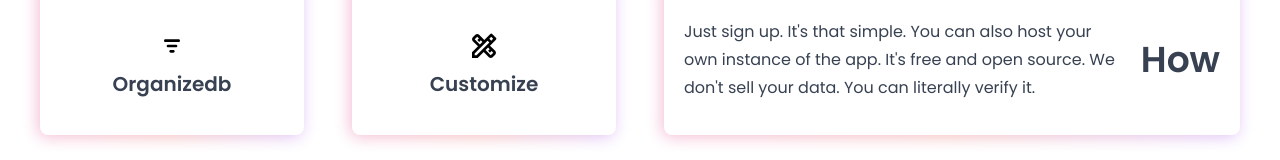
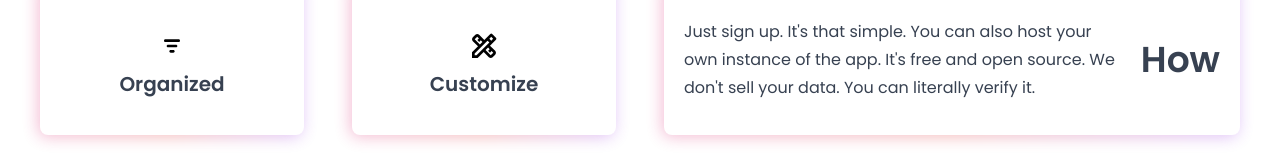
Before and after one commit to MultiEmail/landing-page, a Next.js app: page / in a window 1280 px wide. Shown: the part 340-500 px from the top of the page. Built offline with nearby package versions, Linux system fonts and the light colour scheme.

Commit message:
spelling mistake

```diff
--- a/app/page.tsx
+++ b/app/page.tsx
@@ -47,7 +47,7 @@ export default async function Home() {
                             <div className="flex flex-col my-2 w-full justify-center">
                                 <article className="flex flex-col justify-center items-center">
                                     <CgSortAz className="w-[32px] h-[32px] m-2" />
-                                    <h4 className="flex text-xl prose font-bold mb-0">Organizedb</h4>
+                                    <h4 className="flex text-xl prose font-bold mb-0">Organized</h4>
                                 </article>
                             </div>
                         </Card>
```
